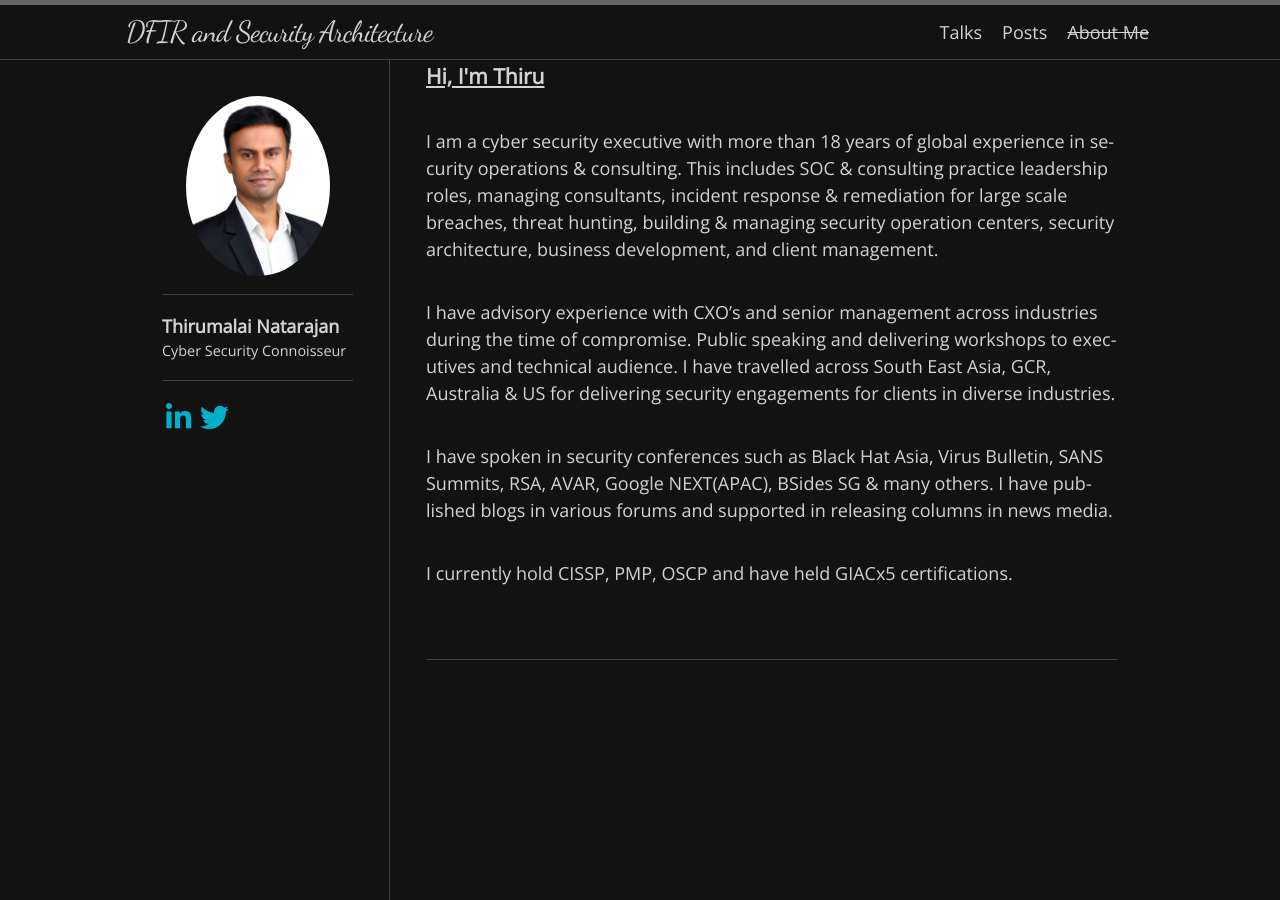
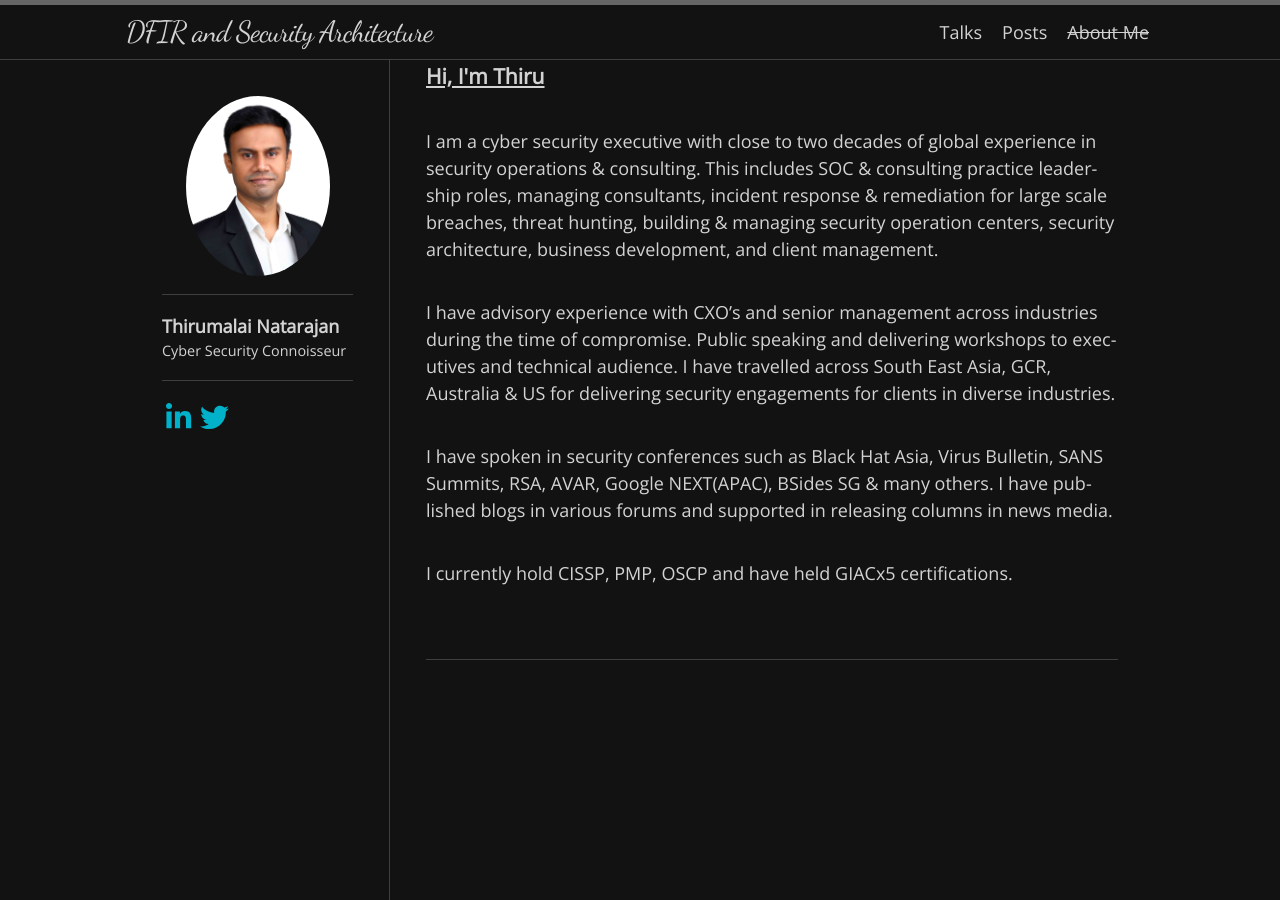
Before and after one commit to Th1ru-M/th1ru-m.github.io, a Jekyll site: the page built from AboutMe.md, in a window 1280 px wide. Built offline with Jekyll 4.4.1, drawn with Linux system fonts in a browser that asks for light colours; nearby versions of some CDN libraries; some web fonts are replaced.

Commit message:
Update AboutMe.md

```diff
--- a/AboutMe.md
+++ b/AboutMe.md
@@ -5,7 +5,7 @@ permalink: /AboutMe/
 ---
 ### **<u>Hi, I'm Thiru</u>**
 
-I am a cyber security executive with more than 18 years of global experience in security operations & consulting. This includes SOC & consulting practice leadership roles, managing consultants, incident response & remediation for large scale breaches, threat hunting, building & managing security operation centers, security architecture, business development, and client management.
+I am a cyber security executive with close to two decades of global experience in security operations & consulting. This includes SOC & consulting practice leadership roles, managing consultants, incident response & remediation for large scale breaches, threat hunting, building & managing security operation centers, security architecture, business development, and client management.
 
 I have advisory experience with CXO's and senior management across industries during the time of compromise. Public speaking and delivering workshops to executives and technical audience. I have travelled across South East Asia, GCR, Australia & US for delivering security engagements for clients in diverse industries.
 
```
